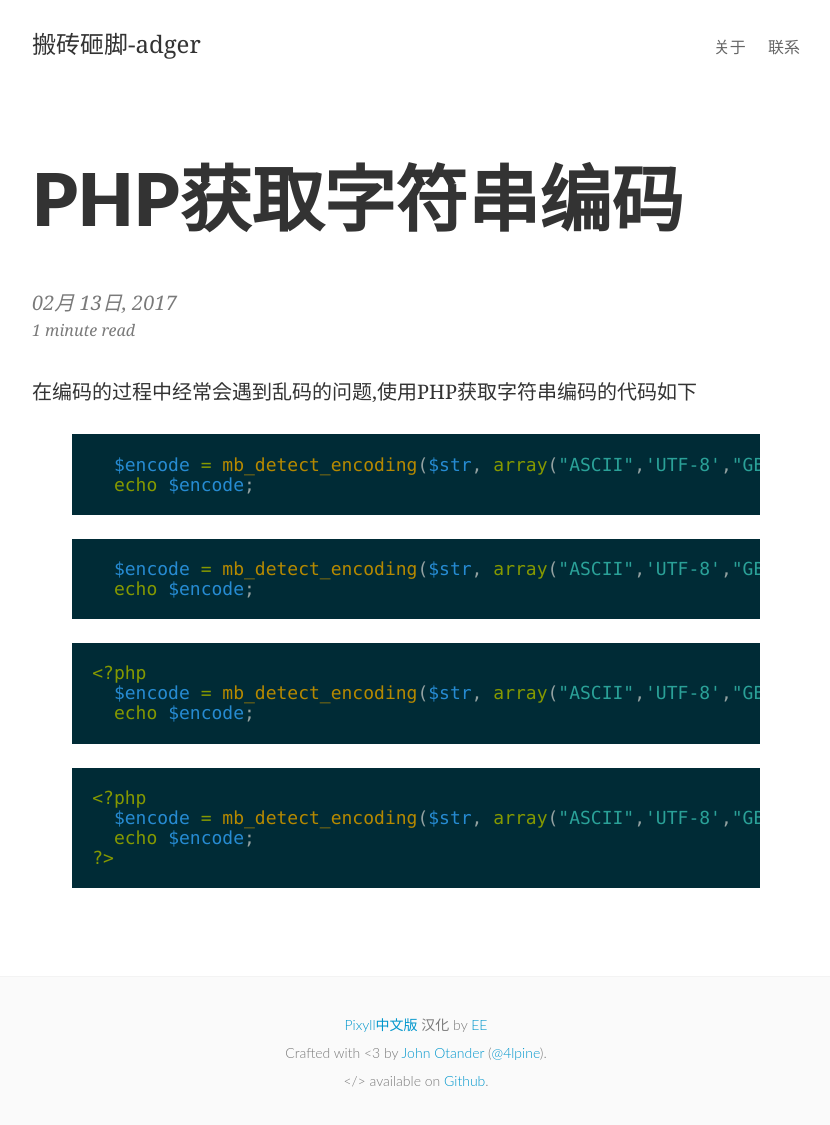
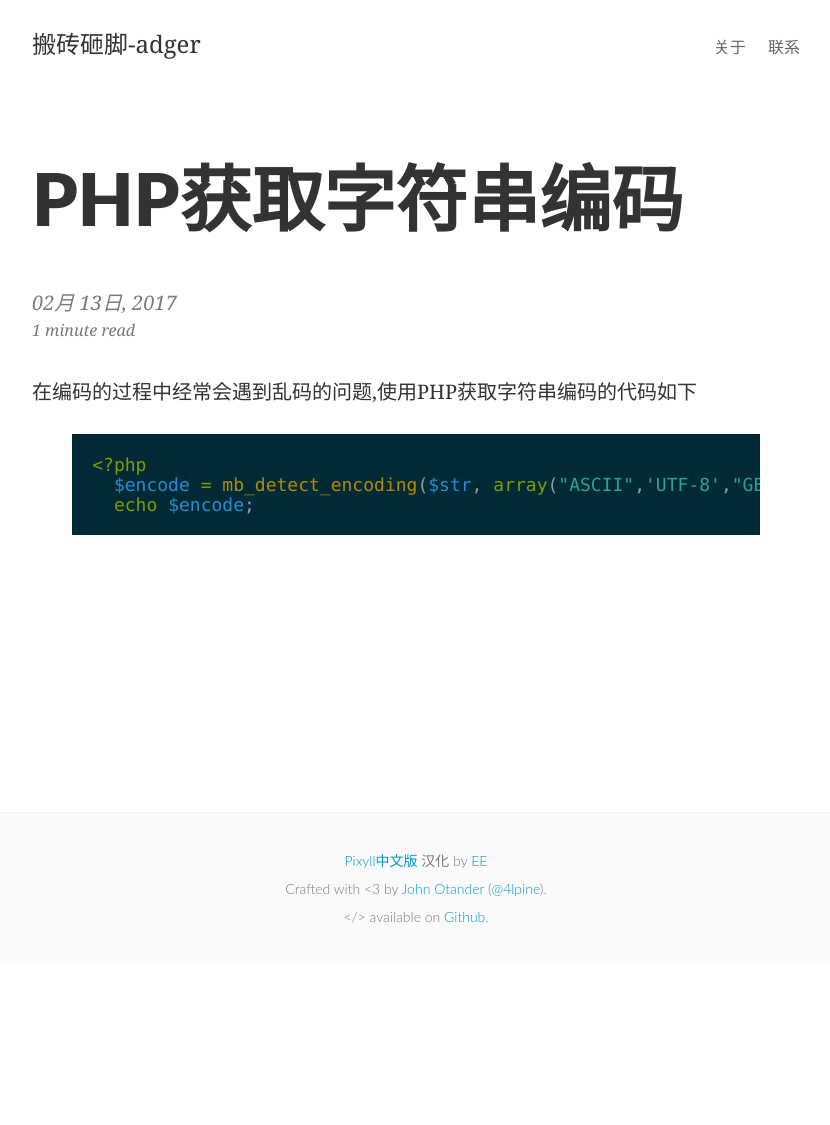
Before and after one commit to Adger01/blog.github.io, a Jekyll site: the page built from _posts/2017-02-13-PHP获取字符串编码.md, in a window 1280 px wide. Shown: the whole page, without its empty margins (224-1054 px from the left). Built offline with Jekyll 4.4.1, drawn with Linux system fonts in a browser that asks for light colours; some web fonts are replaced; comment, search, counter and statistics services are not loaded; after the commit the page ends 961 px from its top, so only the background shows below that.

Commit message:
Update 2017-02-13-PHP获取字符串编码.md

```diff
--- a/_posts/2017-02-13-PHP获取字符串编码.md
+++ b/_posts/2017-02-13-PHP获取字符串编码.md
@@ -8,25 +8,9 @@ categories: php
 
 在编码的过程中经常会遇到乱码的问题,使用PHP获取字符串编码的代码如下
 
-{% highlight PHP %}
-  $encode = mb_detect_encoding($str, array("ASCII",'UTF-8',"GB2312","GBK",'BIG5'));
-  echo $encode;
-{% endhighlight %}
-
-{% highlight php %}
-  $encode = mb_detect_encoding($str, array("ASCII",'UTF-8',"GB2312","GBK",'BIG5'));
-  echo $encode;
-{% endhighlight %}
 
 {% highlight php %}
 <?php
   $encode = mb_detect_encoding($str, array("ASCII",'UTF-8',"GB2312","GBK",'BIG5'));
   echo $encode;
 {% endhighlight %}
-
-{% highlight php %}
-<?php
-  $encode = mb_detect_encoding($str, array("ASCII",'UTF-8',"GB2312","GBK",'BIG5'));
-  echo $encode;
-?>
-{% endhighlight %}
```
